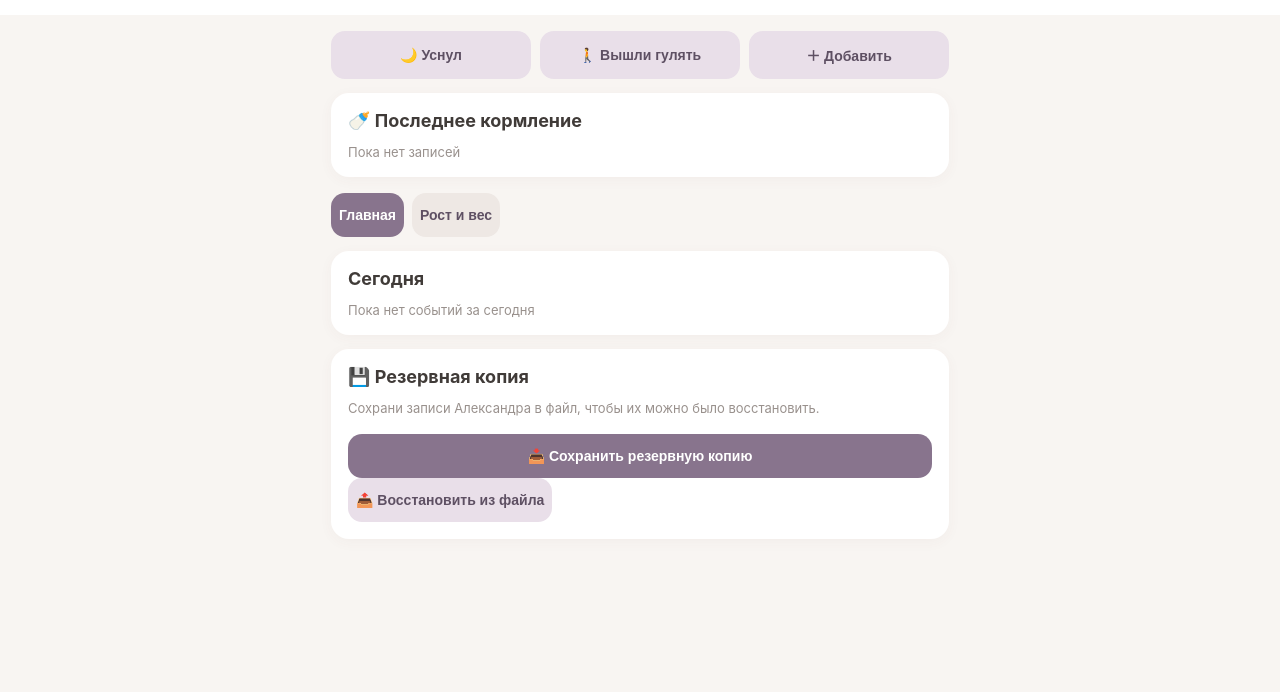
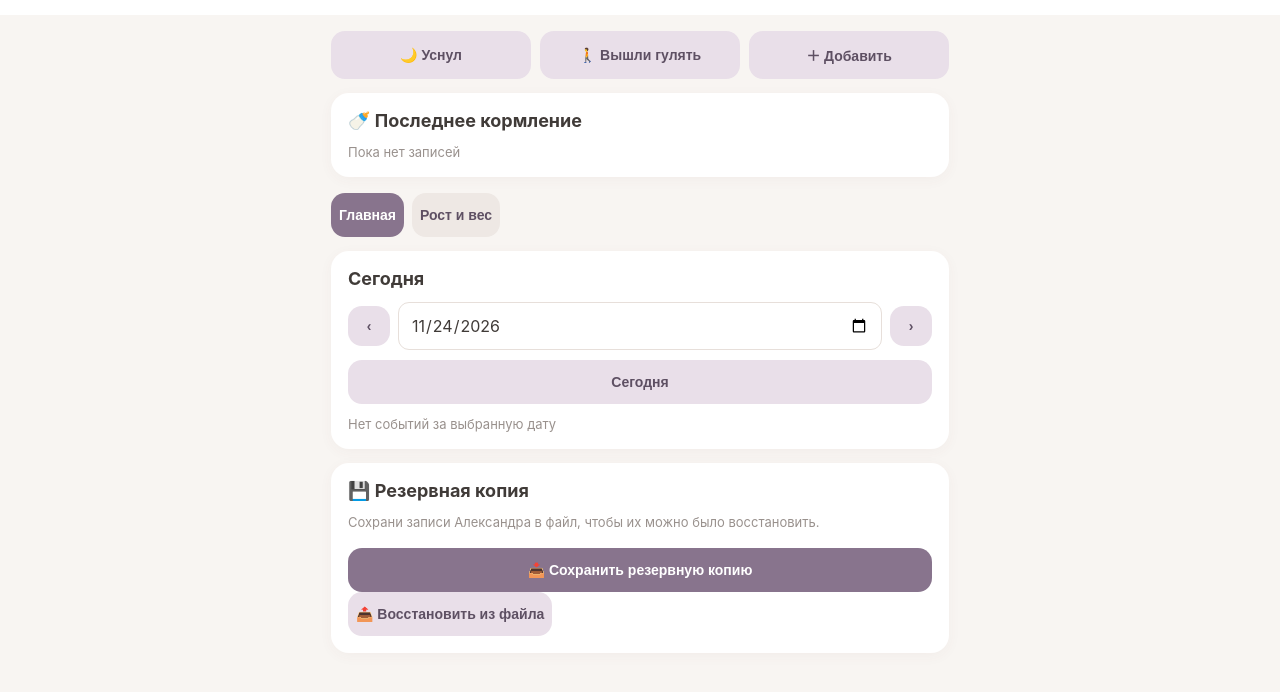
Before and after one commit to tanyakuznetcova2016/BabyAlex, a plain HTML site: page index.html in a window 1280 px wide. Shown: the part 84-776 px from the top of the page. Drawn offline with Linux system fonts and the light colour scheme.

Commit message:
Update index.html

```diff
--- a/index.html
+++ b/index.html
@@ -9,17 +9,43 @@
 
 <style>
 *{box-sizing:border-box}
+
 body{
  margin:0;
  background:#f8f5f2;
  color:#403b38;
  font-family:-apple-system,BlinkMacSystemFont,"Segoe UI",sans-serif
 }
-header{padding:25px 20px 18px;background:#fff}
-h1{margin:0;font-size:27px;color:#806b83}
-header p{margin:6px 0 0;color:#938a87;font-size:14px}
-main{max-width:650px;margin:auto;padding:16px}
-.actions{display:grid;grid-template-columns:1fr 1fr 1fr;gap:9px}
+
+header{
+ padding:25px 20px 18px;
+ background:#fff
+}
+
+h1{
+ margin:0;
+ font-size:27px;
+ color:#806b83
+}
+
+header p{
+ margin:6px 0 0;
+ color:#938a87;
+ font-size:14px
+}
+
+main{
+ max-width:650px;
+ margin:auto;
+ padding:16px
+}
+
+.actions{
+ display:grid;
+ grid-template-columns:1fr 1fr 1fr;
+ gap:9px
+}
+
 button{
  border:0;
  border-radius:14px;
@@ -30,7 +56,9 @@ button{
  font-weight:600;
  cursor:pointer
 }
+
 button:active{opacity:.7}
+
 .card{
  background:white;
  border-radius:18px;
@@ -38,14 +66,24 @@ button:active{opacity:.7}
  margin-top:14px;
  box-shadow:0 3px 14px #6c51440b
 }
-h2{font-size:18px;margin:0 0 13px}
-.muted{color:#99918d;font-size:13px}
+
+h2{
+ font-size:18px;
+ margin:0 0 13px
+}
+
+.muted{
+ color:#99918d;
+ font-size:13px
+}
+
 .timer{
  font-size:25px;
  font-weight:700;
  color:#806b83;
  margin:8px 0
 }
+
 input,select,textarea{
  width:100%;
  padding:12px;
@@ -56,34 +94,85 @@ input,select,textarea{
  font:inherit;
  color:#403b38
 }
-label{font-size:13px;color:#817874}
+
+label{
+ font-size:13px;
+ color:#817874
+}
+
 .primary{
  background:#88748d;
  color:white;
  width:100%;
  margin-top:5px
 }
-.event{padding:12px 0;border-bottom:1px solid #eee8e4}
+
+.event{
+ padding:12px 0;
+ border-bottom:1px solid #eee8e4
+}
+
 .event:last-child{border:0}
+
 .event strong{display:block}
+
 .event small{color:#99918d}
+
 .event-actions{
  display:flex;
  gap:8px;
  margin-top:10px
 }
+
 .event-actions button{
  padding:8px 12px;
  font-size:12px
 }
+
 .event-actions .delete{
  background:#f5e5e2;
  color:#9b5c54
 }
-.tabs{display:flex;gap:8px;overflow:auto;margin-top:16px}
-.tabs button{white-space:nowrap;background:#eee8e4}
-.tabs button.active{background:#88748d;color:white}
+
+.tabs{
+ display:flex;
+ gap:8px;
+ overflow:auto;
+ margin-top:16px
+}
+
+.tabs button{
+ white-space:nowrap;
+ background:#eee8e4
+}
+
+.tabs button.active{
+ background:#88748d;
+ color:white
+}
+
 .hidden{display:none}
+
+.timeline-controls{
+ display:flex;
+ gap:8px;
+ align-items:center
+}
+
+.timeline-controls button{
+ min-width:42px;
+ padding:12px
+}
+
+.timeline-controls input{
+ margin:0;
+ min-width:0
+}
+
+.today-button{
+ width:100%;
+ margin-top:10px
+}
 
 #editModal{
  position:fixed;
@@ -96,7 +185,9 @@ label{font-size:13px;color:#817874}
  justify-content:center;
  overflow-y:auto
 }
+
 #editModal.hidden{display:none}
+
 #editModal .card{
  width:100%;
  max-width:450px;
@@ -104,17 +195,20 @@ label{font-size:13px;color:#817874}
  overflow-y:auto;
  margin:auto
 }
+
 #editModal label{
  display:block;
  margin-top:12px;
  margin-bottom:5px
 }
+
 #editModal input,
 #editModal textarea{
  width:100%;
  box-sizing:border-box;
  margin-bottom:8px
 }
+
 #editModal button{
  width:100%;
  margin-top:8px
@@ -150,22 +244,46 @@ label{font-size:13px;color:#817874}
 </div>
 
 <section id="home">
+
  <div class="card">
-  <h2>Сегодня</h2>
-  <div id="timeline" class="muted">Пока нет событий</div>
+  <h2 id="timelineTitle">Сегодня</h2>
+
+  <div class="timeline-controls">
+   <button onclick="changeTimelineDay(-1)">‹</button>
+
+   <input
+    id="timelineDate"
+    type="date"
+    onchange="render()"
+   >
+
+   <button onclick="changeTimelineDay(1)">›</button>
+  </div>
+
+  <button class="today-button" onclick="goToToday()">
+   Сегодня
+  </button>
+
+  <div id="timeline" class="muted" style="margin-top:12px">
+   Пока нет событий
+  </div>
  </div>
 
  <div class="card">
   <h2>💾 Резервная копия</h2>
+
   <p class="muted">
    Сохрани записи Александра в файл, чтобы их можно было восстановить.
   </p>
+
   <button class="primary" onclick="exportData()">
    📥 Сохранить резервную копию
   </button>
+
   <button onclick="document.getElementById('importFile').click()">
    📤 Восстановить из файла
   </button>
+
   <input
    id="importFile"
    type="file"
@@ -181,38 +299,58 @@ label{font-size:13px;color:#817874}
 
  <div class="card">
   <h2>Добавить кормление</h2>
+
   <label>Время</label>
   <input id="feedTime" type="datetime-local">
+
   <label>Объём смеси (мл)</label>
   <input id="feedAmount" type="number" placeholder="180">
-  <button class="primary" onclick="addEvent('feeding')">Сохранить кормление</button>
+
+  <button class="primary" onclick="addEvent('feeding')">
+   Сохранить кормление
+  </button>
  </div>
 
  <div class="card">
   <h2>Добавить прикорм</h2>
+
   <label>Продукт</label>
   <input id="mealName" placeholder="Например, кабачок">
+
   <label>Количество</label>
   <input id="mealAmount" placeholder="Например, 2 чайные ложки">
+
   <label>Заметки</label>
   <textarea id="mealNote" placeholder="Реакция малыша..."></textarea>
-  <button class="primary" onclick="addEvent('meal')">Сохранить прикорм</button>
+
+  <button class="primary" onclick="addEvent('meal')">
+   Сохранить прикорм
+  </button>
  </div>
 
 </section>
 
 <section id="growth" class="hidden">
+
  <div class="card">
   <h2>📏 Рост и вес</h2>
+
   <label>Дата измерения</label>
   <input id="growthDate" type="date">
+
   <label>Рост (см)</label>
   <input id="height" type="number" step="0.1">
+
   <label>Вес (г)</label>
   <input id="weight" type="number">
-  <button class="primary" onclick="addEvent('growth')">Сохранить измерение</button>
+
+  <button class="primary" onclick="addEvent('growth')">
+   Сохранить измерение
+  </button>
+
   <div id="growthList"></div>
  </div>
+
 </section>
 
 </main>
@@ -220,6 +358,7 @@ label{font-size:13px;color:#817874}
 <!-- Окно редактирования -->
 
 <div id="editModal" class="hidden">
+
  <div class="card">
   <h2>Редактирование записи</h2>
 
@@ -231,9 +370,13 @@ label{font-size:13px;color:#817874}
 
   <div id="editFields"></div>
 
-  <button class="primary" onclick="saveEditedEvent()">Сохранить изменения</button>
+  <button class="primary" onclick="saveEditedEvent()">
+   Сохранить изменения
+  </button>
+
   <button onclick="closeEdit()">Отмена</button>
  </div>
+
 </div>
 
 <script>
@@ -245,6 +388,7 @@ let editingEventId=null;
 
 function nowLocal(){
  const d=new Date();
+
  return new Date(d.getTime()-d.getTimezoneOffset()*60000)
   .toISOString().slice(0,16);
 }
@@ -253,31 +397,76 @@ function todayLocal(){
  return nowLocal().slice(0,10);
 }
 
+// Выбранная дата хронологии
+
+let selectedTimelineDate=todayLocal();
+
 document.getElementById('feedTime').value=nowLocal();
 document.getElementById('growthDate').value=todayLocal();
+document.getElementById('timelineDate').value=selectedTimelineDate;
+
+// Переключение даты хронологии
+
+function changeTimelineDay(amount){
+
+ const date=new Date(selectedTimelineDate+'T12:00:00');
+
+ date.setDate(date.getDate()+amount);
+
+ selectedTimelineDate=
+  date.getFullYear()+'-'+
+  String(date.getMonth()+1).padStart(2,'0')+'-'+
+  String(date.getDate()).padStart(2,'0');
+
+ document.getElementById('timelineDate').value=selectedTimelineDate;
+
+ render();
+}
+
+// Возврат к сегодняшнему дню
+
+function goToToday(){
+
+ selectedTimelineDate=todayLocal();
+
+ document.getElementById('timelineDate').value=selectedTimelineDate;
+
+ render();
+}
 
 function save(){
+
  localStorage.setItem('babyAlexEvents',JSON.stringify(events));
  localStorage.setItem('babyAlexTimers',JSON.stringify(timers));
+
  render();
 }
 
 function addEvent(type){
 
  const id=Date.now();
- let item={id,type,date:new Date().toISOString()};
+
+ let item={
+  id,
+  type,
+  date:new Date().toISOString()
+ };
 
  if(type==='feeding'){
+
   const value=document.getElementById('feedTime').value;
+
   if(!value)return alert('Укажи время кормления');
 
   item.date=new Date(value).toISOString();
+
   item.amount=document.getElementById('feedAmount').value;
 
   if(!item.amount)return alert('Укажи объём смеси');
  }
 
  if(type==='meal'){
+
   item.name=document.getElementById('mealName').value;
   item.amount=document.getElementById('mealAmount').value;
   item.note=document.getElementById('mealNote').value;
@@ -286,17 +475,23 @@ function addEvent(type){
  }
 
  if(type==='growth'){
+
   const value=document.getElementById('growthDate').value;
+
   if(!value)return alert('Укажи дату измерения');
 
   item.date=new Date(value+'T12:00:00').toISOString();
+
   item.height=document.getElementById('height').value;
   item.weight=document.getElementById('weight').value;
 
-  if(!item.height&&!item.weight)return alert('Укажи рост или вес');
+  if(!item.height&&!item.weight){
+   return alert('Укажи рост или вес');
+  }
  }
 
  events.push(item);
+
  save();
 
  alert('Запись сохранена!');
@@ -305,6 +500,7 @@ function addEvent(type){
 function toggleTimer(type){
 
  if(timers[type]){
+
   const start=new Date(timers[type]).getTime();
 
   events.push({
@@ -318,6 +514,7 @@ function toggleTimer(type){
   delete timers[type];
 
  }else{
+
   timers[type]=new Date().toISOString();
  }
 
@@ -330,14 +527,26 @@ function showTab(name,button){
   document.getElementById(id).classList.toggle('hidden',id!==name);
  });
 
- document.querySelectorAll('.tabs button').forEach(b=>b.classList.remove('active'));
+ document.querySelectorAll('.tabs button').forEach(b=>{
+  b.classList.remove('active');
+ });
 
- if(button)button.classList.add('active');
- else if(name==='home')document.querySelectorAll('.tabs button')[0].classList.add('active');
- else if(name==='growth')document.querySelectorAll('.tabs button')[1].classList.add('active');
+ if(button){
+
+  button.classList.add('active');
+
+ }else if(name==='home'){
+
+  document.querySelectorAll('.tabs button')[0].classList.add('active');
+
+ }else if(name==='growth'){
+
+  document.querySelectorAll('.tabs button')[1].classList.add('active');
+ }
 }
 
 function fmt(date){
+
  return new Date(date).toLocaleString('ru-RU',{
   day:'numeric',
   month:'short',
@@ -347,6 +556,7 @@ function fmt(date){
 }
 
 function escapeHTML(value){
+
  return String(value??'').replace(/[&<>"']/g,char=>({
   '&':'&amp;',
   '<':'&lt;',
@@ -361,6 +571,7 @@ function escapeHTML(value){
 function editEvent(id){
 
  const e=events.find(x=>String(x.id)===String(id));
+
  if(!e)return;
 
  editingEventId=id;
@@ -379,12 +590,14 @@ function editEvent(id){
  let fields='';
 
  if(e.type==='feeding'){
+
   fields=
    '<label>Объём смеси (мл)</label>'+
    '<input id="editAmount" type="number" value="'+escapeHTML(e.amount)+'">';
  }
 
  if(e.type==='meal'){
+
   fields=
    '<label>Продукт</label>'+
    '<input id="editName" value="'+escapeHTML(e.name)+'">'+
@@ -395,6 +608,7 @@ function editEvent(id){
  }
 
  if(e.type==='growth'){
+
   fields=
    '<label>Рост (см)</label>'+
    '<input id="editHeight" type="number" step="0.1" value="'+escapeHTML(e.height)+'">'+
@@ -403,23 +617,28 @@ function editEvent(id){
  }
 
  if(e.type==='sleep'||e.type==='walk'){
+
   fields=
    '<label>Длительность (минуты)</label>'+
    '<input id="editDuration" type="number" min="0" value="'+escapeHTML(e.duration)+'">';
  }
 
  document.getElementById('editFields').innerHTML=fields;
+
  document.getElementById('editModal').classList.remove('hidden');
 }
 
 function closeEdit(){
+
  document.getElementById('editModal').classList.add('hidden');
+
  editingEventId=null;
 }
 
 function saveEditedEvent(){
 
  const e=events.find(x=>String(x.id)===String(editingEventId));
+
  if(!e)return;
 
  const dateValue=document.getElementById('editDate').value;
@@ -440,6 +659,7 @@ function saveEditedEvent(){
  const getValue=id=>document.getElementById(id)?.value??'';
 
  if(e.type==='sleep'||e.type==='walk'){
+
   const durationValue=getValue('editDuration');
   const duration=Number(durationValue);
 
@@ -449,27 +669,47 @@ function saveEditedEvent(){
   }
 
   e.duration=duration;
+
   e.start=new Date(date.getTime()-duration*60000).toISOString();
  }
 
  if(e.type==='feeding'){
+
   e.amount=getValue('editAmount');
+
+  if(!e.amount){
+   alert('Укажи объём смеси');
+   return;
+  }
  }
 
  if(e.type==='meal'){
+
   e.name=getValue('editName');
   e.amount=getValue('editAmount');
   e.note=getValue('editNote');
+
+  if(!e.name){
+   alert('Укажи продукт');
+   return;
+  }
  }
 
  if(e.type==='growth'){
+
   e.height=getValue('editHeight');
   e.weight=getValue('editWeight');
+
+  if(!e.height&&!e.weight){
+   alert('Укажи рост или вес');
+   return;
+  }
  }
 
  e.date=date.toISOString();
 
  closeEdit();
+
  save();
 }
 
@@ -494,13 +734,17 @@ function exportData(){
  const url=URL.createObjectURL(blob);
 
  const link=document.createElement('a');
+
  link.href=url;
 
  const date=new Date().toISOString().slice(0,10);
+
  link.download='BabyAlex-backup-'+date+'.json';
 
  document.body.appendChild(link);
+
  link.click();
+
  link.remove();
 
  URL.revokeObjectURL(url);
@@ -515,6 +759,7 @@ function deleteEvent(id){
  if(!confirm('Удалить эту запись?'))return;
 
  events=events.filter(e=>String(e.id)!==String(id));
+
  save();
 }
 
@@ -523,6 +768,7 @@ function deleteEvent(id){
 function importData(event){
 
  const file=event.target.files[0];
+
  if(!file)return;
 
  const reader=new FileReader();
@@ -530,6 +776,7 @@ function importData(event){
  reader.onload=function(){
 
   try{
+
    const backup=JSON.parse(reader.result);
 
    if(
@@ -540,11 +787,14 @@ function importData(event){
     typeof backup.timers!=='object'||
     Array.isArray(backup.timers)
    ){
+
     alert('Этот файл не похож на резервную копию BabyAlex.');
+
     return;
    }
 
    if(!confirm('Восстановить данные из файла? Текущие записи на этом устройстве будут заменены.')){
+
     return;
    }
 
@@ -554,15 +804,21 @@ function importData(event){
    save();
 
    alert('Данные успешно восстановлены!');
+
   }catch(error){
+
    alert('Не удалось прочитать файл резервной копии.');
+
   }finally{
+
    event.target.value='';
   }
  };
 
  reader.onerror=function(){
+
   alert('Не удалось прочитать файл.');
+
   event.target.value='';
  };
 
@@ -573,23 +829,65 @@ function importData(event){
 
 function render(){
 
- const list=[...events].sort((a,b)=>new Date(b.date)-new Date(a.date));
+ const dateInput=document.getElementById('timelineDate');
 
- const today=new Date().toDateString();
+ if(dateInput&&dateInput.value){
 
- const todayEvents=list.filter(e=>
-  new Date(e.date).toDateString()===today
+  selectedTimelineDate=dateInput.value;
+ }
+
+ const list=[...events].sort((a,b)=>
+  new Date(b.date)-new Date(a.date)
  );
 
+ // Фильтрация событий по выбранной дате
+
+ const selectedEvents=list.filter(e=>{
+
+  const d=new Date(e.date);
+
+  const localDate=
+   d.getFullYear()+'-'+
+   String(d.getMonth()+1).padStart(2,'0')+'-'+
+   String(d.getDate()).padStart(2,'0');
+
+  return localDate===selectedTimelineDate;
+ });
+
+ // Заголовок выбранной даты
+
+ const isToday=selectedTimelineDate===todayLocal();
+
+ const selectedDateLabel=new Date(selectedTimelineDate+'T12:00:00')
+  .toLocaleDateString('ru-RU',{
+   day:'numeric',
+   month:'long',
+   year:'numeric'
+  });
+
+ document.getElementById('timelineTitle').textContent=
+  isToday?'Сегодня':selectedDateLabel;
+
+ if(dateInput){
+  dateInput.value=selectedTimelineDate;
+ }
+
+ // Хронология
+
  document.getElementById('timeline').innerHTML=
- todayEvents.length?todayEvents.map(e=>{
+
+ selectedEvents.length?selectedEvents.map(e=>{
 
   let title=
-   e.type==='feeding'?'🍼 Кормление — '+escapeHTML(e.amount)+' мл':
-   e.type==='meal'?'🥣 '+escapeHTML(e.name):
-   e.type==='sleep'?'🌙 Сон':
-   e.type==='walk'?'🚶 Прогулка':
-   '📏 Измерение роста и веса';
+   e.type==='feeding'
+    ?'🍼 Кормление — '+escapeHTML(e.amount)+' мл'
+   :e.type==='meal'
+    ?'🥣 '+escapeHTML(e.name)
+   :e.type==='sleep'
+    ?'🌙 Сон'
+   :e.type==='walk'
+    ?'🚶 Прогулка'
+   :'📏 Измерение роста и веса';
 
   let detail=
    e.type==='growth'
@@ -608,20 +906,30 @@ function render(){
    '<button class="delete" onclick="deleteEvent('+JSON.stringify(e.id)+')">🗑 Удалить</button>'+
    '</div></div>';
 
- }).join(''):'Пока нет событий за сегодня';
+ }).join(''):'Нет событий за выбранную дату';
 
- const feeds=list.filter(e=>e.type==='feeding'||e.type==='meal');
+ // Последнее кормление или прикорм
+
+ const feeds=list.filter(e=>
+  e.type==='feeding'||e.type==='meal'
+ );
+
  const lastFeed=feeds[0];
 
  document.getElementById('lastFeed').innerHTML=lastFeed?
+
   (lastFeed.type==='feeding'
    ?'Смесь, '+escapeHTML(lastFeed.amount)+' мл'
    :'Прикорм: '+escapeHTML(lastFeed.name))+
+
   '<br><span class="muted">'+fmt(lastFeed.date)+'</span>'+
+
   '<div class="timer" id="feedElapsed"></div>'
+
   :'Пока нет записей';
 
  if(lastFeed){
+
   const minutes=Math.max(0,Math.floor(
    (Date.now()-new Date(lastFeed.date).getTime())/60000
   ));
@@ -630,10 +938,15 @@ function render(){
    'Прошло: '+Math.floor(minutes/60)+' ч '+(minutes%60)+' мин';
  }
 
+ // Активные таймеры
+
  document.getElementById('activeTimers').innerHTML=
+
  ['sleep','walk'].filter(t=>timers[t]).map(t=>{
 
-   const name=t==='sleep'?'🌙 Александр спит':'🚶 На прогулке';
+  const name=t==='sleep'
+   ?'🌙 Александр спит'
+   :'🚶 На прогулке';
 
   const elapsed=Math.max(0,Math.floor(
    (Date.now()-new Date(timers[t]).getTime())/60000
@@ -647,14 +960,20 @@ function render(){
 
  }).join('');
 
+ // Кнопки сна и прогулки
+
  document.getElementById('sleepBtn').textContent=
   timers.sleep?'🌙 Проснулся':'🌙 Уснул';
 
  document.getElementById('walkBtn').textContent=
   timers.walk?'🚶 Вернулись':'🚶 Вышли гулять';
 
+ // Список измерений роста и веса
+
  document.getElementById('growthList').innerHTML=
+
  list.filter(e=>e.type==='growth').map(e=>
+
   '<div class="event">'+
   fmt(e.date)+'<br>'+
   'Рост: '+escapeHTML(e.height||'—')+' см · Вес: '+escapeHTML(e.weight||'—')+' г'+
@@ -662,10 +981,16 @@ function render(){
   '<button onclick="editEvent('+JSON.stringify(e.id)+')">✏️ Редактировать</button>'+
   '<button class="delete" onclick="deleteEvent('+JSON.stringify(e.id)+')">🗑 Удалить</button>'+
   '</div></div>'
+
  ).join('');
 }
 
+// Первый запуск
+
 render();
+
+// Обновление таймеров каждые 30 секунд
+
 setInterval(render,30000);
 
 </script>
```
Lines whose indentation alone changed are shown as unchanged.
